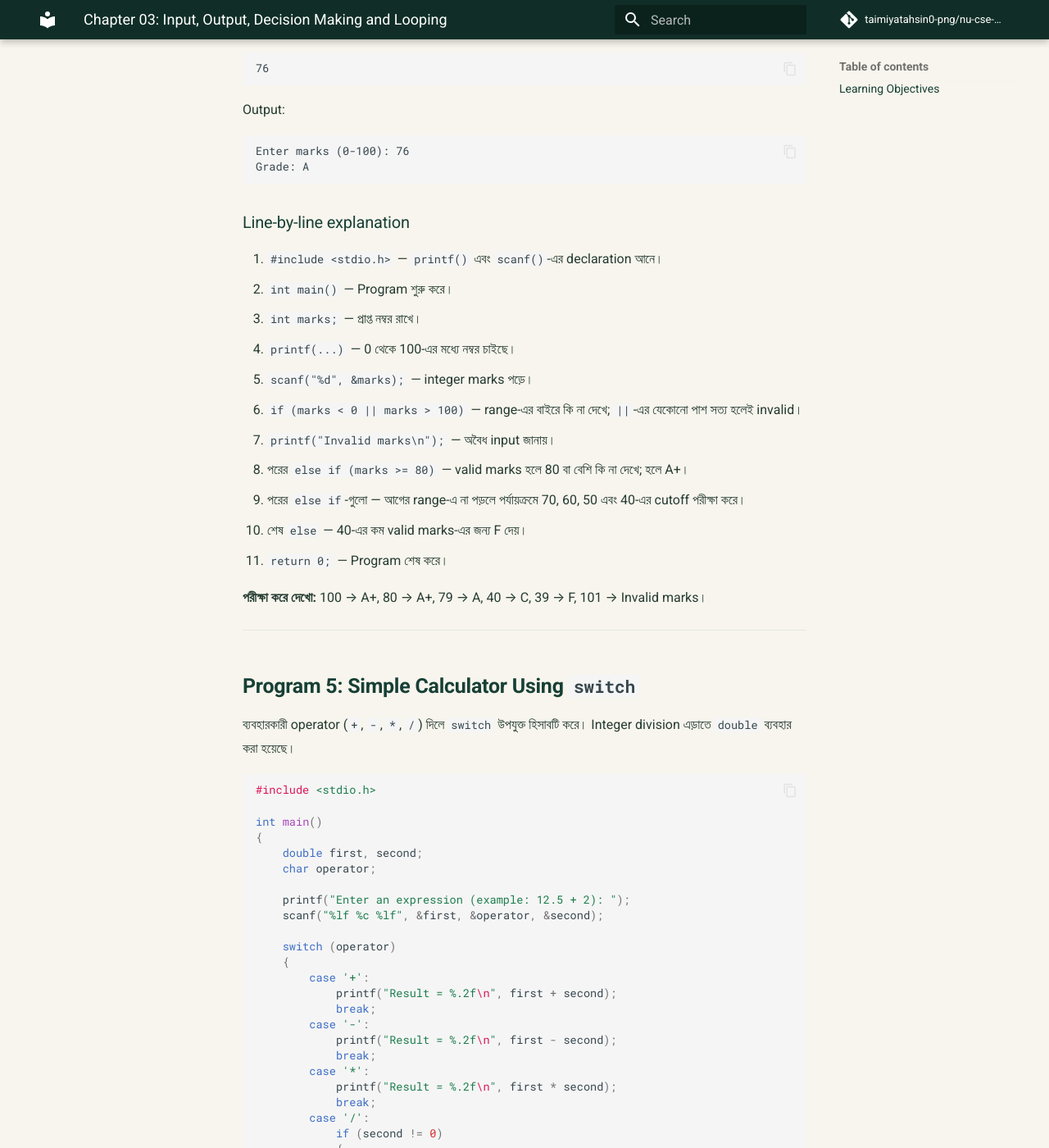
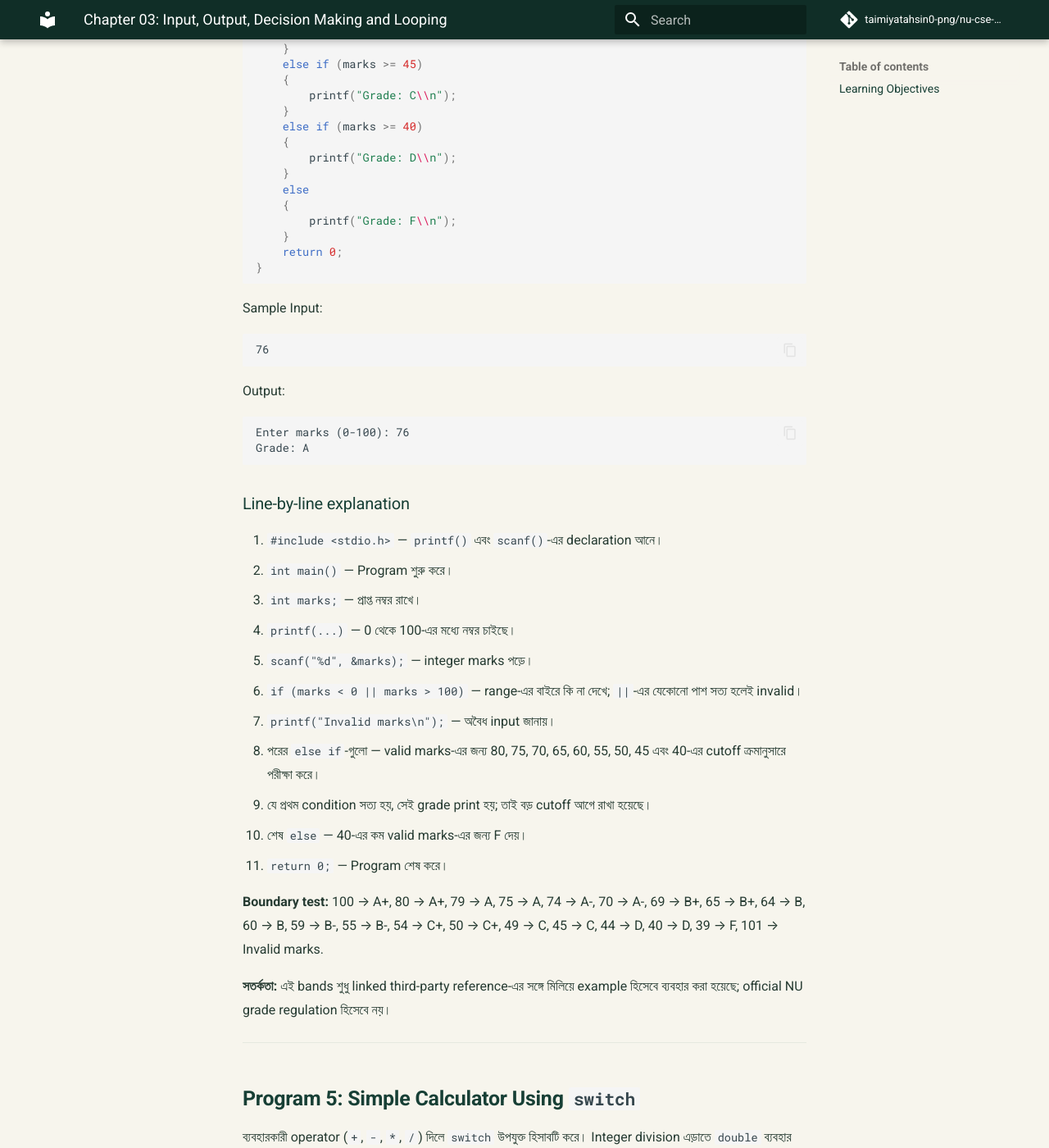
Before and after one commit to taimiyatahsin0-png/nu-cse-notes-store, an MkDocs documentation site: the page built from docs/subjects/spl/chapter-03.md, in a window 1280 px wide and 1400 px high, scrolled down 15788 px. Shown: the whole window at 82% size. Built offline with MkDocs 1.6.1 and Material for MkDocs 9.7.7, drawn with Linux system fonts in a browser that asks for light colours; comment, search, counter and statistics services are not loaded; some of the changed text lies outside the part shown.

Commit message:
fix: align SPL chapter grade example with referenced grade bands

````diff
--- a/docs/subjects/spl/chapter-03.md
+++ b/docs/subjects/spl/chapter-03.md
@@ -544,7 +544,7 @@ Largest = 42
 
 ## Program 4: Assign a Grade from Marks (`else-if` Ladder)
 
-এখানে 0–100 range-এর মধ্যে marks ধরে grade দেওয়া হয়। প্রতিটি range-এর upper boundary নিচের range থেকে এক কম হওয়ায় overlap হয় না।
+এই উদাহরণে 0–100 marks-এর জন্য repository-র [Grade Scale reference](../../tools/grade-scale.md)-এ দেখানো grade bands ব্যবহার করা হয়েছে। এটি CSE Buddy-র প্রকাশিত distribution থেকে নেওয়া একটি third-party reference; তোমার 2025–26 session-এ প্রযোজ্য NU regulation হিসেবে ধরে নিও না। পরীক্ষায় নিজের department/NU-র নিশ্চিত করা grade scale অনুসরণ করবে।
 
 ```c
 #include <stdio.h>
@@ -562,29 +562,44 @@ int main()
     }
     else if (marks >= 80)
     {
-        printf("Grade: A+\n");
+        printf("Grade: A+\\n");
+    }
+    else if (marks >= 75)
+    {
+        printf("Grade: A\\n");
     }
     else if (marks >= 70)
     {
-        printf("Grade: A\n");
+        printf("Grade: A-\\n");
+    }
+    else if (marks >= 65)
+    {
+        printf("Grade: B+\\n");
     }
     else if (marks >= 60)
     {
-        printf("Grade: A-\n");
+        printf("Grade: B\\n");
+    }
+    else if (marks >= 55)
+    {
+        printf("Grade: B-\\n");
     }
     else if (marks >= 50)
     {
-        printf("Grade: B\n");
+        printf("Grade: C+\\n");
+    }
+    else if (marks >= 45)
+    {
+        printf("Grade: C\\n");
     }
     else if (marks >= 40)
     {
-        printf("Grade: C\n");
+        printf("Grade: D\\n");
     }
     else
     {
-        printf("Grade: F\n");
+        printf("Grade: F\\n");
     }
-
     return 0;
 }
 ```
@@ -611,12 +626,14 @@ Grade: A
 5. `scanf("%d", &marks);` — integer marks পড়ে।
 6. `if (marks < 0 || marks > 100)` — range-এর বাইরে কি না দেখে; `||`-এর যেকোনো পাশ সত্য হলেই invalid।
 7. `printf("Invalid marks\n");` — অবৈধ input জানায়।
-8. পরের `else if (marks >= 80)` — valid marks হলে 80 বা বেশি কি না দেখে; হলে A+।
-9. পরের `else if`-গুলো — আগের range-এ না পড়লে পর্যায়ক্রমে 70, 60, 50 এবং 40-এর cutoff পরীক্ষা করে।
+8. পরের `else if`-গুলো — valid marks-এর জন্য 80, 75, 70, 65, 60, 55, 50, 45 এবং 40-এর cutoff ক্রমানুসারে পরীক্ষা করে।
+9. যে প্রথম condition সত্য হয়, সেই grade print হয়; তাই বড় cutoff আগে রাখা হয়েছে।
 10. শেষ `else` — 40-এর কম valid marks-এর জন্য F দেয়।
 11. `return 0;` — Program শেষ করে।
 
-**পরীক্ষা করে দেখো:** 100 → A+, 80 → A+, 79 → A, 40 → C, 39 → F, 101 → Invalid marks।
+**Boundary test:** 100 → A+, 80 → A+, 79 → A, 75 → A, 74 → A-, 70 → A-, 69 → B+, 65 → B+, 64 → B, 60 → B, 59 → B-, 55 → B-, 54 → C+, 50 → C+, 49 → C, 45 → C, 44 → D, 40 → D, 39 → F, 101 → Invalid marks.
+
+**সতর্কতা:** এই bands শুধু linked third-party reference-এর সঙ্গে মিলিয়ে example হিসেবে ব্যবহার করা হয়েছে; official NU grade regulation হিসেবে নয়।
 
 ---
 
````
Also changed, not shown: other parts of docs/subjects/spl/chapter-03.md (+6 -1 lines).
